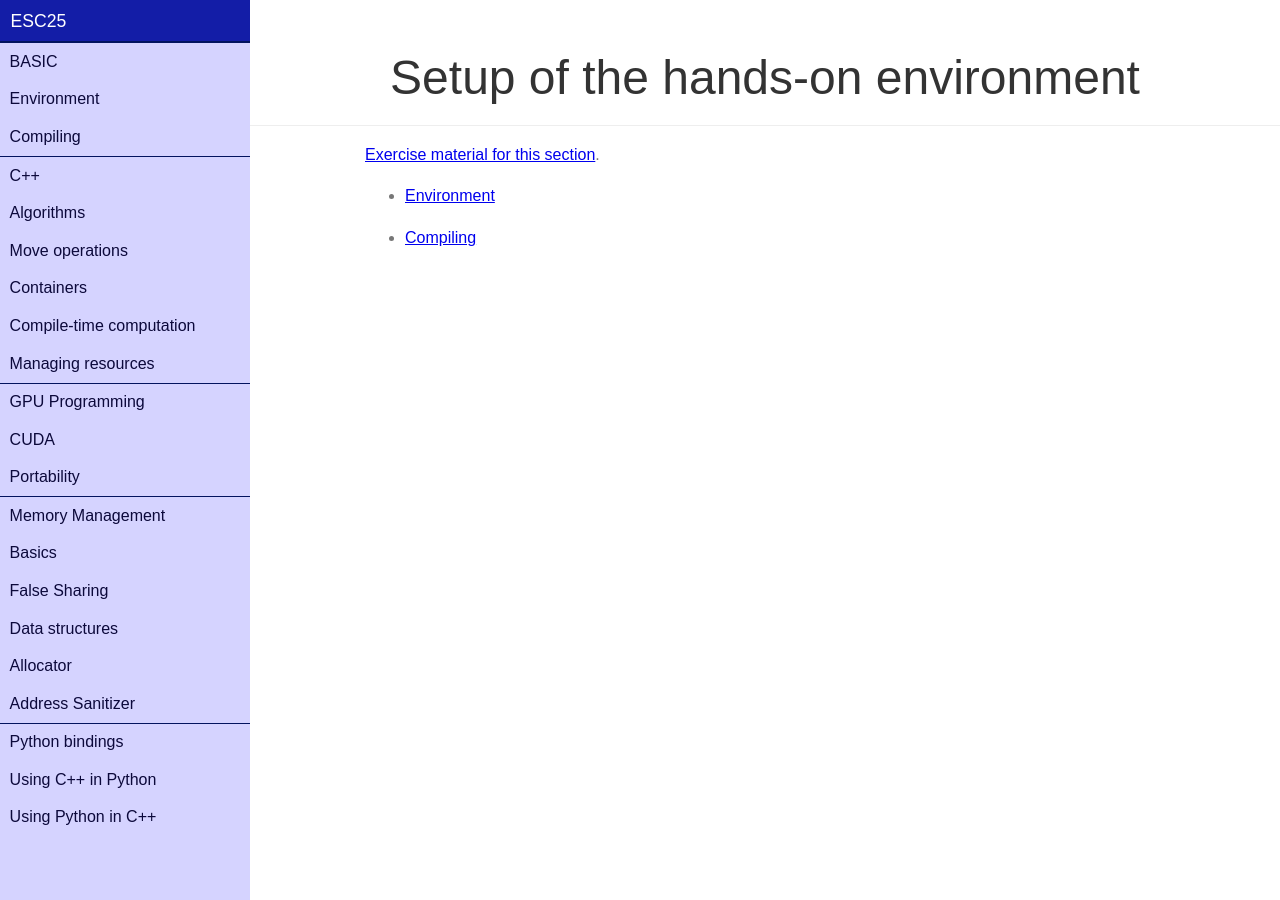
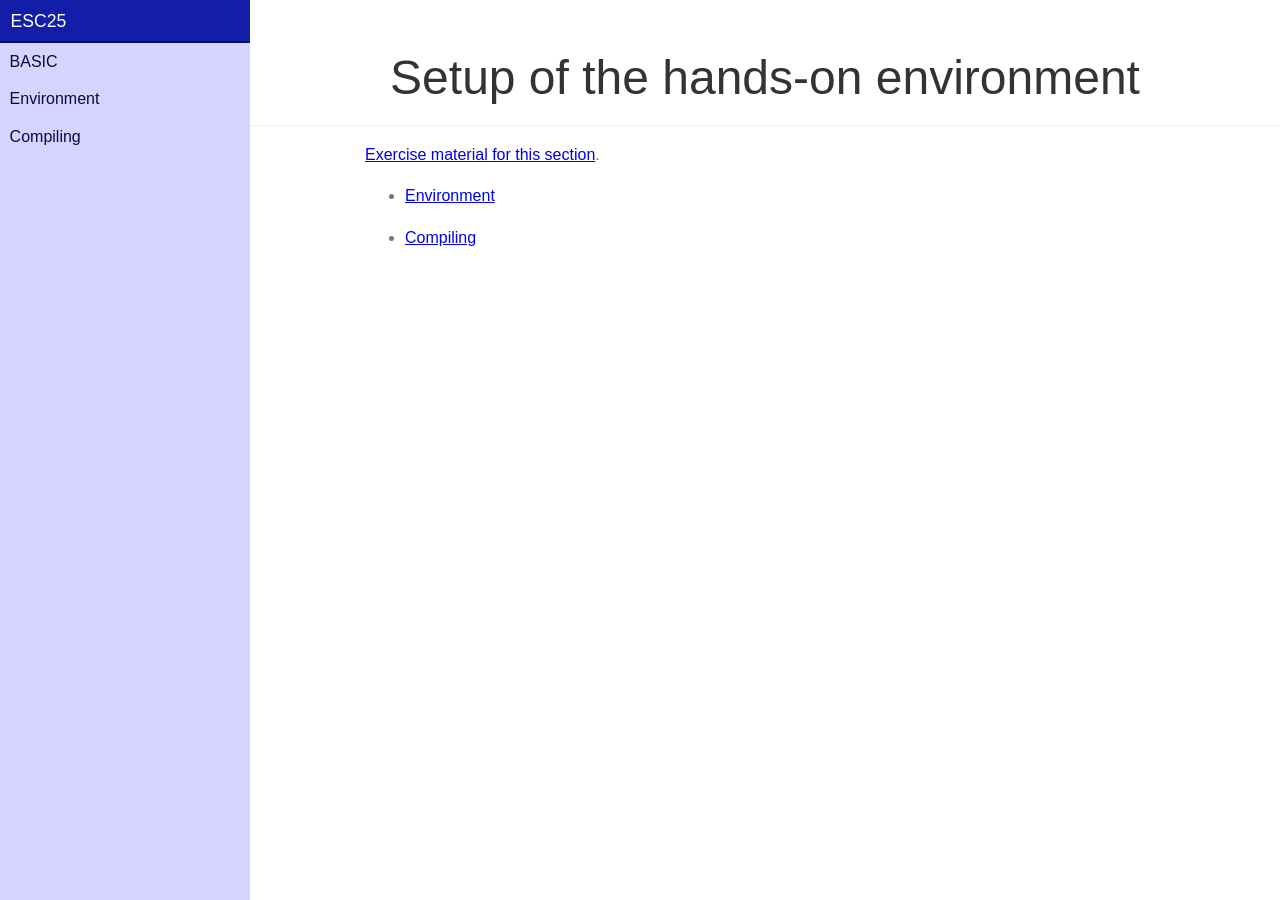
Before and after one commit to infn-esc/esc25, a Jekyll site: the page built from basic/index.md, in a window 1280 px wide. Built offline with Jekyll 4.4.1, drawn with Linux system fonts in a browser that asks for light colours; nearby versions of some CDN libraries; some of the changed lines change nothing that is shown.

Commit message:
Comment out everything but basic

```diff
--- a/_config.yml
+++ b/_config.yml
@@ -18,20 +18,20 @@ menu:
   #     label: Discover Hardware Architecture
   #   - name: perf
   #     label: Profiling using "perf"
-  - name: cpp
-    label: C++
-    items:
-    - name: algorithms
-    # - name: issues
-    - name: move_ops
-      label: Move operations
-    # - name: rvo
-    #   label: Return Value Optimization
-    - name: containers
-    - name: compiletime
-      label: Compile-time computation
-    - name: pointers
-      label: Managing resources
+  # - name: cpp
+  #   label: C++
+  #   items:
+  #   - name: algorithms
+  #   # - name: issues
+  #   - name: move_ops
+  #     label: Move operations
+  #   # - name: rvo
+  #   #   label: Return Value Optimization
+  #   - name: containers
+  #   - name: compiletime
+  #     label: Compile-time computation
+  #   - name: pointers
+  #     label: Managing resources
   # - name: floatingpoints
   #   label: FLOATING POINT
   #   items:
@@ -49,13 +49,13 @@ menu:
   #   items:
   #   - name: pi
   #     label: Vectorize computation of pi
-  - name: gpu
-    label: GPU Programming
-    items:
-    - name: cuda
-      label: CUDA
-    - name: portability
-      label: Portability
+  # - name: gpu
+  #   label: GPU Programming
+  #   items:
+  #   - name: cuda
+  #     label: CUDA
+  #   - name: portability
+  #     label: Portability
   #   items:
   #   - name: auto_vectorization
   #     label: Automatic vectorization
@@ -63,24 +63,24 @@ menu:
   #     label: threads and tbb
   #   - name: cuda
   #   - name: mpi
-  - name: memory
-    label: Memory Management
-    items:
-    - name: basics
-    - name: fs
-      label: False Sharing
-    - name: datastructure
-      label: Data structures
-    - name: allocator
-    - name: asan
-      label: Address Sanitizer
-  - name: pybind
-    label: Python bindings
-    items:
-    - name: cpp_to_py
-      label: Using C++ in Python
-    - name: py_to_cpp
-      label: Using Python in C++
+  # - name: memory
+  #   label: Memory Management
+  #   items:
+  #   - name: basics
+  #   - name: fs
+  #     label: False Sharing
+  #   - name: datastructure
+  #     label: Data structures
+  #   - name: allocator
+  #   - name: asan
+  #     label: Address Sanitizer
+  # - name: pybind
+  #   label: Python bindings
+  #   items:
+  #   - name: cpp_to_py
+  #     label: Using C++ in Python
+  #   - name: py_to_cpp
+  #     label: Using Python in C++
 
 # Exclude from processing.
 # The following items will not be processed, by default.
```
